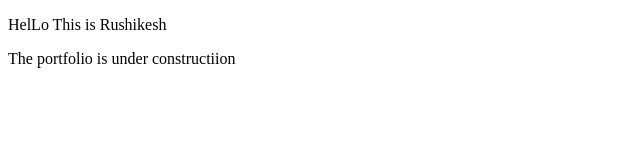
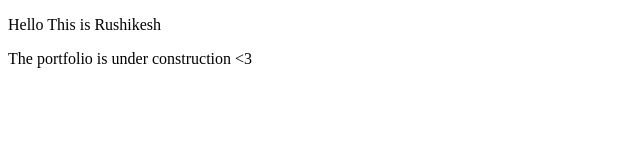
Before and after one commit to Rushikesh704/Web-Portfolio..., a plain HTML site: page index.html in a window 1280 px wide. Shown: the full height of the page, 0-640 px from the left. Drawn offline with Linux system fonts and the light colour scheme.

Commit message:
Update index.html

```diff
--- a/index.html
+++ b/index.html
@@ -6,7 +6,7 @@
     <title>Web Portfolio</title>
 </head>
 <body>
-    <p>HelLo This is Rushikesh</p>
-     <p>The portfolio is under constructiion</p>
+    <p>Hello This is Rushikesh</p>
+     <p>The portfolio is under construction <3</p>
 </body>
 </html>
```
